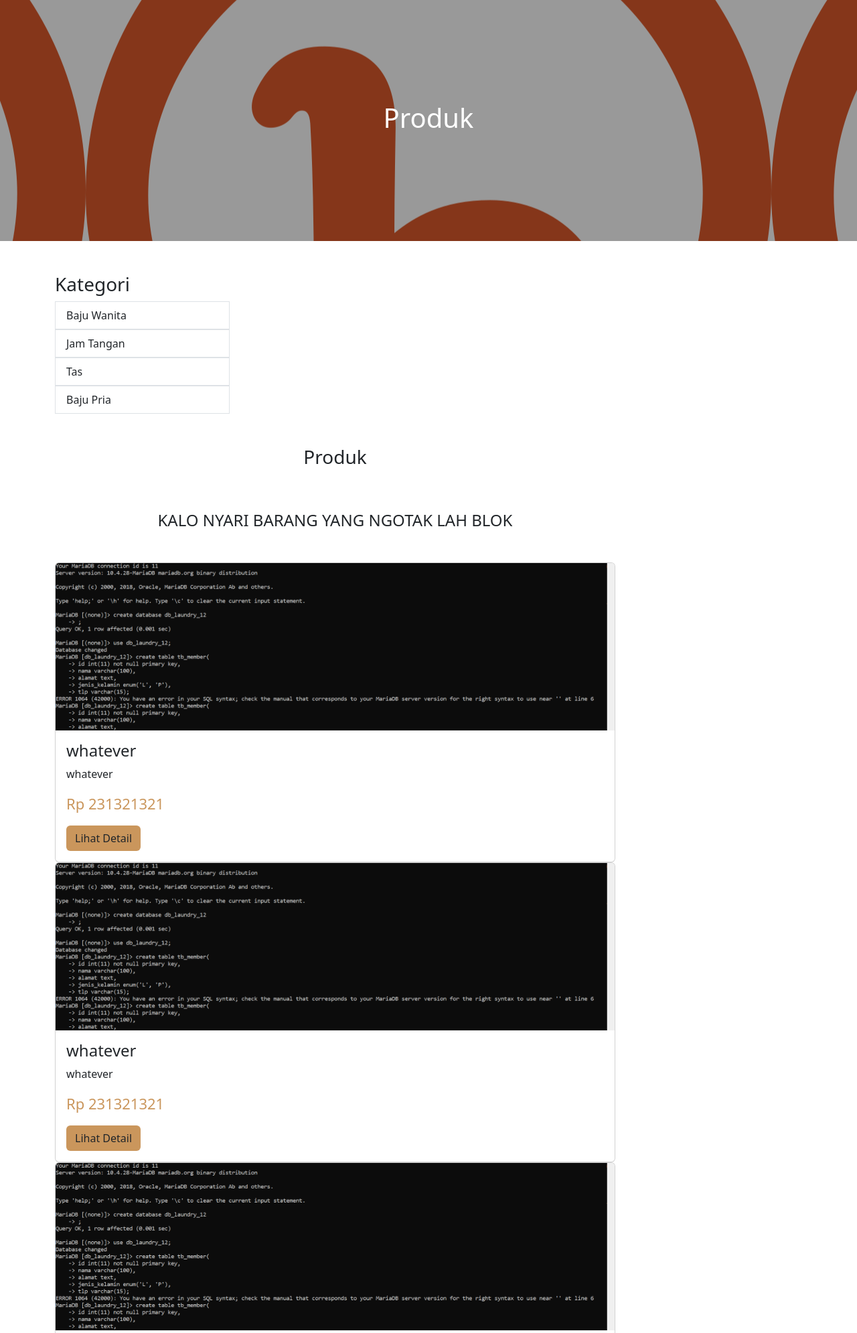
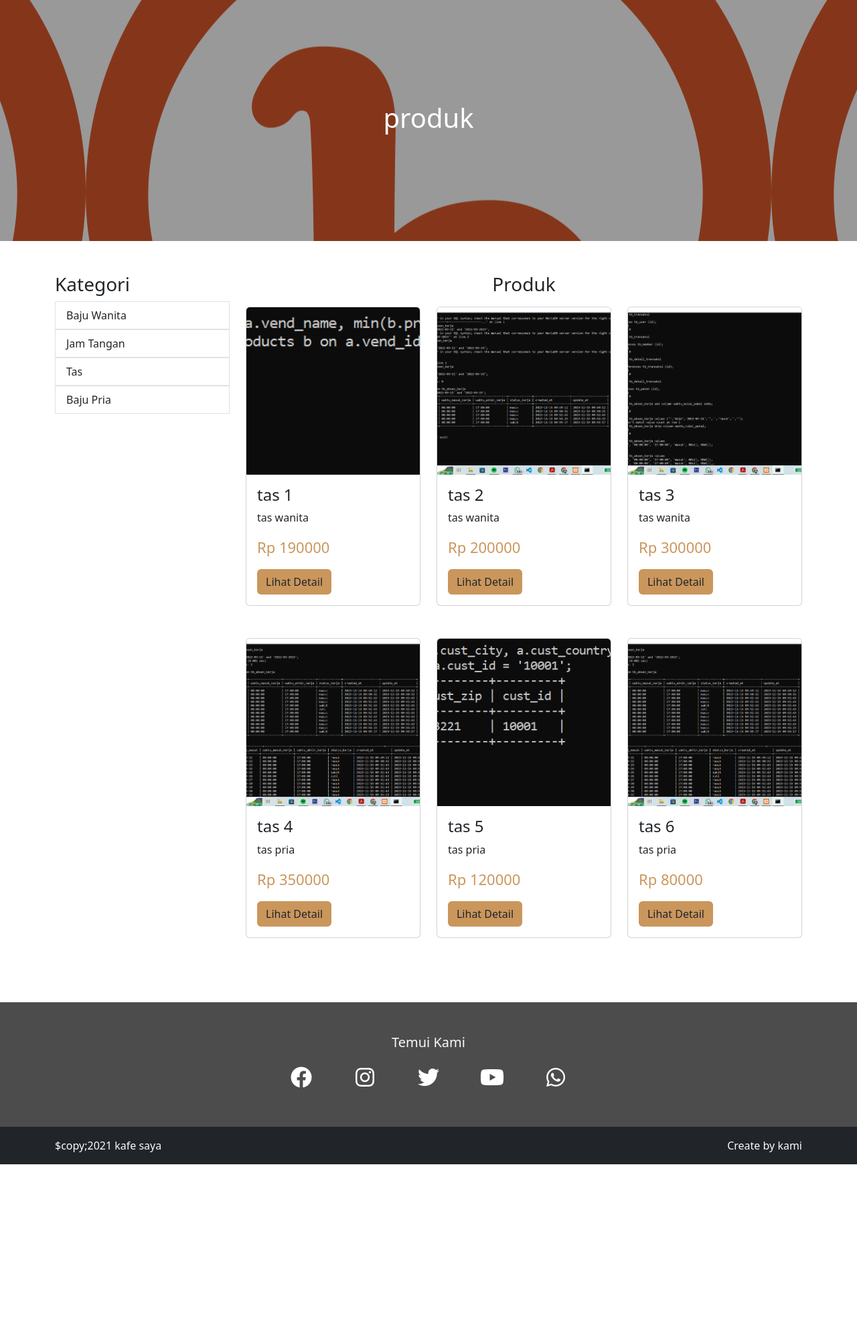
Before and after one commit to ditaismi218/kelompok, a PHP site: page /produk.php?kategori=Tas in a window 1280 px wide. Shown: the part 56-2047 px from the top of the page at 67% size. After the commit the page ends 1795 px from the top, so only its background shows below. Run offline with PHP 8.4, Linux system fonts and the light colour scheme; data comes from the database, SQL or seed files in the repository; data that the repository does not hold is empty; some libraries are stand-ins or nearby versions.

Commit message:
memperbaiki produk.php, menambahkan halaman produk-detail.php dan tentang-kami.php

```diff
--- a/css/style.css
+++ b/css/style.css
@@ -53,7 +53,7 @@
   color: #ca965c;
 }
 
-.image-box{
+.image-box {
   height: 250px;
 }
 .image-box img {
@@ -66,7 +66,7 @@
 .content-subscribe {
   background-color: rgba(0, 0, 0, 0.7);
 }
-.content-subscribe a{
+.content-subscribe a {
   color: #fff;
 }
 
@@ -74,5 +74,12 @@
   height: 45vh;
   background: linear-gradient(rgba(0, 0, 0, 0.4), rgba(0, 0, 0, 0.4)),
     url("../image/sqWeXsMvy5N0IzsOn4yW.png");
-    background-position: 50% 35%;
+  background-position: 50% 35%;
 }
+
+.produk-terkait-image {
+  height: 100%;
+  width: 100%;
+  object-fit: cover;
+  object-position: center;
+}
--- a/produk.php
+++ b/produk.php
@@ -3,18 +3,24 @@
 
 $queryKategori = mysqli_query($con, "SELECT * FROM kategori");
 
+// get produk by nama produk/keyword
 if (isset($_GET['keyword'])) {
     $queryProduk = mysqli_query($con, "SELECT * FROM produk WHERE nama LIKE '%$_GET[keyword]%'");
-} else if (isset($_GET['kategori'])) {
-    $queryGetKategoriId = mysqli_query($con, "SELECT id FROM kategori WHERE nama='$_GET[kategori]'");
-    $queryGetKategoriId = mysqli_fetch_array($queryGetKategoriId);
+}
+// get produk by kategori
+else if (isset($_GET['kategori'])) {
+    $queryGetKategoriId = mysqli_query($con, "SELECT * FROM kategori WHERE nama='$_GET[kategori]'");
+    $kategoriId = mysqli_fetch_array($queryGetKategoriId);
 
     $queryProduk = mysqli_query($con, "SELECT * FROM produk WHERE kategori_id='$kategoriId[id]'");
-} else {
+}
+// get produk default
+else {
     $queryProduk = mysqli_query($con, "SELECT * FROM produk");
 }
 
 $countData = mysqli_num_rows($queryProduk);
+
 ?>
 
 <!DOCTYPE html>
@@ -23,7 +29,7 @@
 <head>
     <meta charset="UTF-8">
     <meta name="viewport" content="width=device-width, initial-scale=1.0">
-    <title>Toko Online |Produk</title>
+    <title>Produk</title>
     <link rel="stylesheet" href="bootstrap/css/bootstrap.min.css">
     <link rel="stylesheet" href="fontawesome/css/all.min.css">
     <link rel="stylesheet" href="css/style.css">
@@ -32,113 +38,70 @@
 <body>
     <?php require "navbar.php"; ?>
 
+    <!-- banner -->
     <div class="container-fluid banner-produk d-flex align-items-center">
         <div class="container">
-            <h1 class="text-white text-center">Produk</h1>
+            <h1 class="text-white text-center">produk</h1>
         </div>
     </div>
 
+    <!-- body -->
     <div class="container py-5">
         <div class="row">
-
             <div class="col-lg-3 mb-5">
                 <h3>Kategori</h3>
                 <ul class="list-group">
                     <?php while ($kategori = mysqli_fetch_array($queryKategori)) { ?>
-                        <a class="no-decoration" href="produk.php?kategori=<?php echo $kategori['nama']; ?>">
-                            <li class="list-group-item"><?php echo $kategori['nama']; ?></li>
+                        <a class="no-decoration" href="produk.php?kategori=<?php echo $kategori['nama'] ?>">
+                            <li class="list-group-item">
+                                <?php echo $kategori['nama']; ?>
+                            </li>
                         </a>
                     <?php } ?>
                 </ul>
             </div>
-        </div>
             <div class="col-lg-9">
                 <h3 class="text-center mb-3">Produk</h3>
-            <div class="row"></div>
+                <div class="row">
                     <?php
-            if ($countData < 1) {
+                    if ($countData == 0) {
                         ?>
-                <h4 class="text-center my-5">KALO NYARI BARANG YANG NGOTAK LAH BLOK</h4>
+                        <h4 class="text-center my-3">Produk yang Anda cari tidak tersedia</h4>
                         <?php
                     }
                     ?>
-
-
                     <?php while ($produk = mysqli_fetch_array($queryProduk)) { ?>
-                <div class="col-md-4 mb-4"></div>
+                        <div class="col-md-4 mb-5">
                             <div class="card h-100">
                                 <div class="image-box">
-                        <img src="image/SOAL1_1.png" class="card-img-top" alt="...">
+                                    <img src="image/<?php echo $produk['foto']; ?>" class="card-img-top" alt="...">
                                 </div>
                                 <div class="card-body">
-                        <h4 class="card-title">whatever</h4>
-                        <p class="card-text text-truncate">whatever</p>
-                        <p class="card-text text-harga">Rp 231321321</p>
-                        <a href="produk-detail.php?nama=<?php echo $data['nama']; ?>" class="btn warna2 ">Lihat Detail</a>
+                                    <h4 class="card-title">
+                                        <?php echo $produk['nama']; ?>
+                                    </h4>
+                                    <p class="card-text text-truncate">
+                                        <?php echo $produk['detail']; ?>
+                                    </p>
+                                    <p class="card-text text-harga">Rp
+                                        <?php echo $produk['harga']; ?>
+                                    </p>
+                                    <a href="produk-detail.php?nama=<?php echo $produk['nama']; ?>"
+                                        class="btn warna2 ">Lihat
+                                        Detail</a>
                                 </div>
                             </div>
                         </div>
                     <?php } ?>
-    <div class="card h-100">
-        <div class="image-box">
-            <img src="image/SOAL1_1.png" class="card-img-top" alt="...">
-        </div>
-        <div class="card-body">
-            <h4 class="card-title">whatever</h4>
-            <p class="card-text text-truncate">whatever</p>
-            <p class="card-text text-harga">Rp 231321321</p>
-            <a href="produk-detail.php?nama=<?php echo $data['nama']; ?>" class="btn warna2 ">Lihat Detail</a>
-        </div>
-    </div>
-    <div class="card h-100">
-        <div class="image-box">
-            <img src="image/SOAL1_1.png" class="card-img-top" alt="...">
-        </div>
-        <div class="card-body">
-            <h4 class="card-title">whatever</h4>
-            <p class="card-text text-truncate">whatever</p>
-            <p class="card-text text-harga">Rp 231321321</p>
-            <a href="produk-detail.php?nama=<?php echo $data['nama']; ?>" class="btn warna2 ">Lihat Detail</a>
-        </div>
-    </div>
-    <div class="card h-100">
-        <div class="image-box">
-            <img src="image/SOAL1_1.png" class="card-img-top" alt="...">
-        </div>
-        <div class="card-body">
-            <h4 class="card-title">whatever</h4>
-            <p class="card-text text-truncate">whatever</p>
-            <p class="card-text text-harga">Rp 231321321</p>
-            <a href="produk-detail.php?nama=<?php echo $data['nama']; ?>" class="btn warna2 ">Lihat Detail</a>
-        </div>
-    </div>
-    <div class="card h-100">
-        <div class="image-box">
-            <img src="image/SOAL1_1.png" class="card-img-top" alt="...">
-        </div>
-        <div class="card-body">
-            <h4 class="card-title">whatever</h4>
-            <p class="card-text text-truncate">whatever</p>
-            <p class="card-text text-harga">Rp 231321321</p>
-            <a href="produk-detail.php?nama=<?php echo $data['nama']; ?>" class="btn warna2 ">Lihat Detail</a>
-        </div>
-    </div>
-    <div class="card h-100">
-        <div class="image-box">
-            <img src="image/SOAL1_1.png" class="card-img-top" alt="...">
-        </div>
-        <div class="card-body">
-            <h4 class="card-title">whatever</h4>
-            <p class="card-text text-truncate">whatever</p>
-            <p class="card-text text-harga">Rp 231321321</p>
-            <a href="produk-detail.php?nama=<?php echo $data['nama']; ?>" class="btn warna2 ">Lihat Detail</a>
                 </div>
             </div>
         </div>
     </div>
 
-    <script src=" bootstrap/js/bootstrap.bundle.min.js">
-    </script>
+    <!-- footer -->
+    <?php require "footer.php"; ?>
+
+    <script src="bootstrap/js/bootstrap.bundle.min.js"></script>
     <script src="fontawesome/js/all.min.js"></script>
 </body>
 
```
Also changed, not shown: produk-detail.php (added, +77 -0 lines), tentang-kami.php (added, +66 -0 lines). Lines whose indentation alone changed are shown as unchanged.
